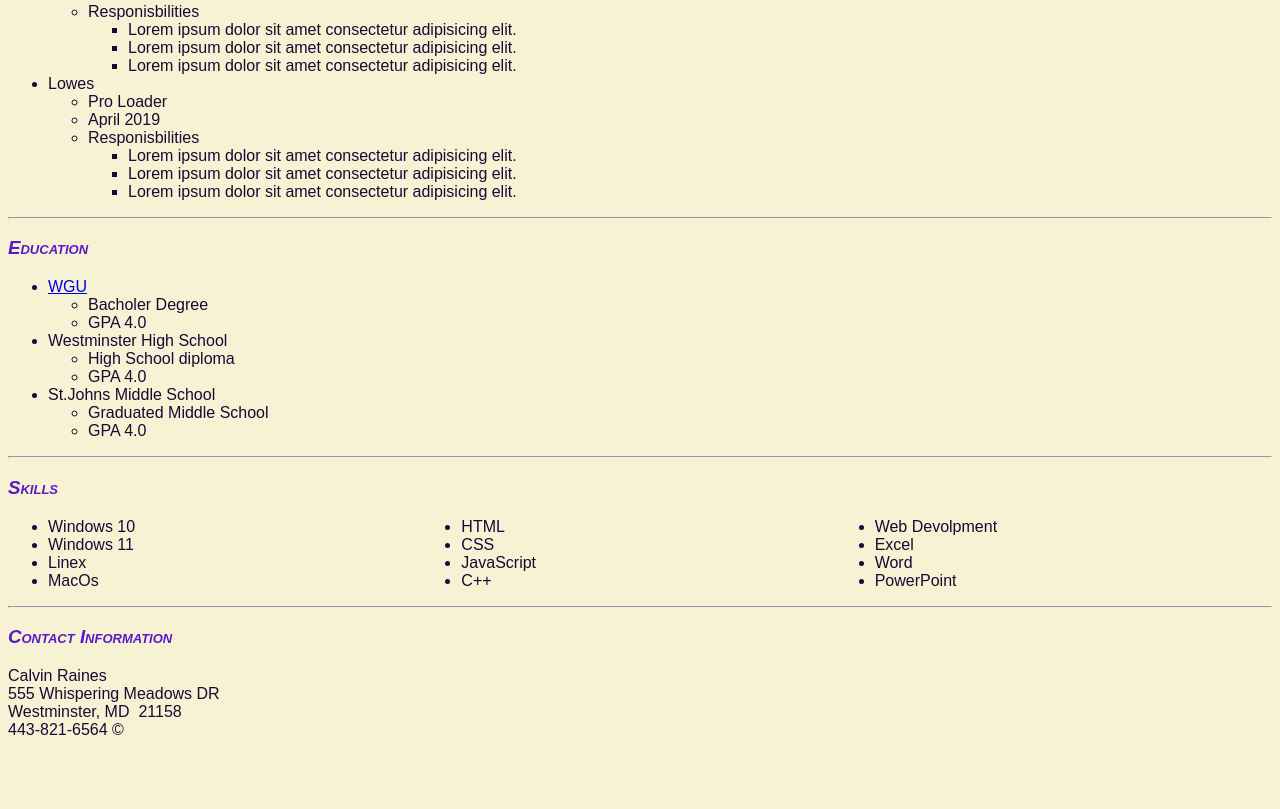
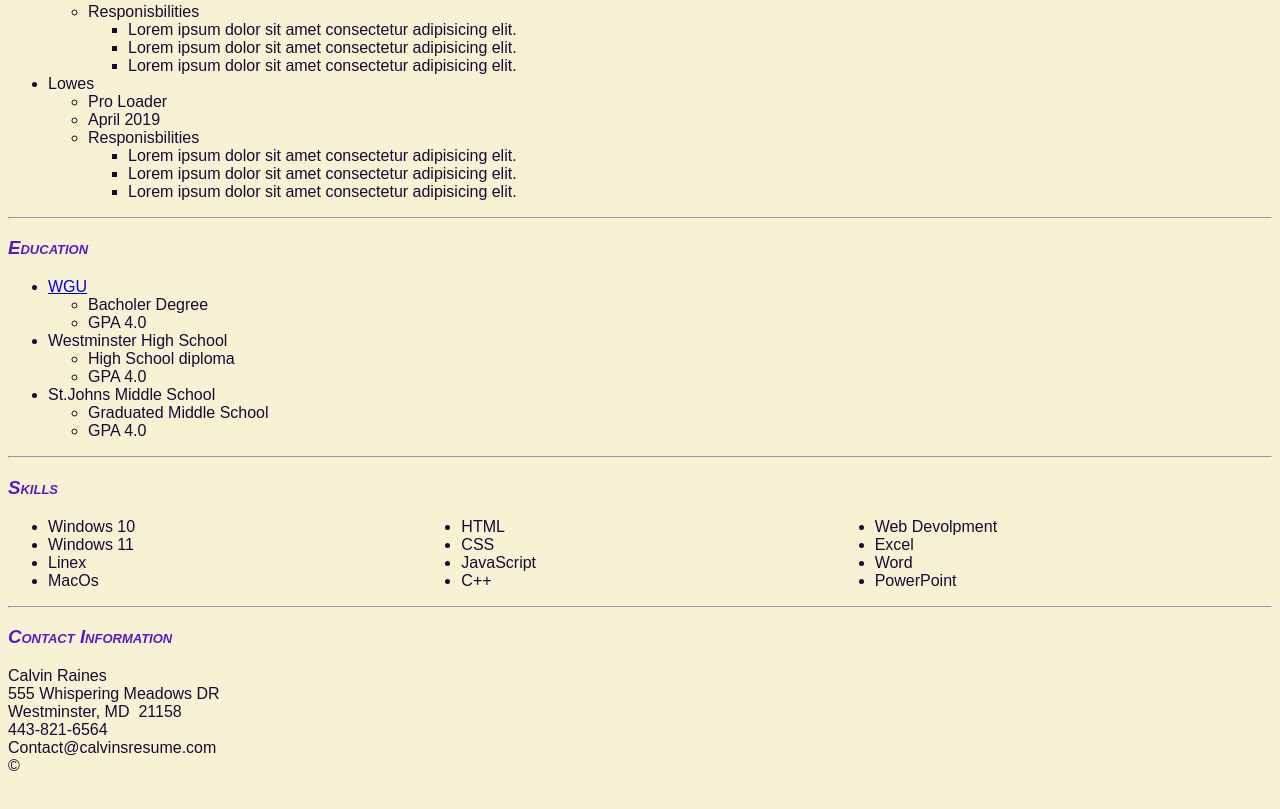
Before and after one commit to cal88rock/Calvins-Resume, a plain HTML site: page index.html in a window 1280 px wide. Shown: the part 500-1309 px from the top of the page. Drawn offline with Linux system fonts and the light colour scheme.

Commit message:
Update index.html

```diff
--- a/index.html
+++ b/index.html
@@ -109,6 +109,9 @@
             Westminster, MD &nbsp;21158
             <br>
             443-821-6564
+            <br>
+            Contact@calvinsresume.com
+            <br>
             &copy;
         </section>
         <br><br><br><br><br><br><br><br><br><br><br><br><br><br><br><br>
```
